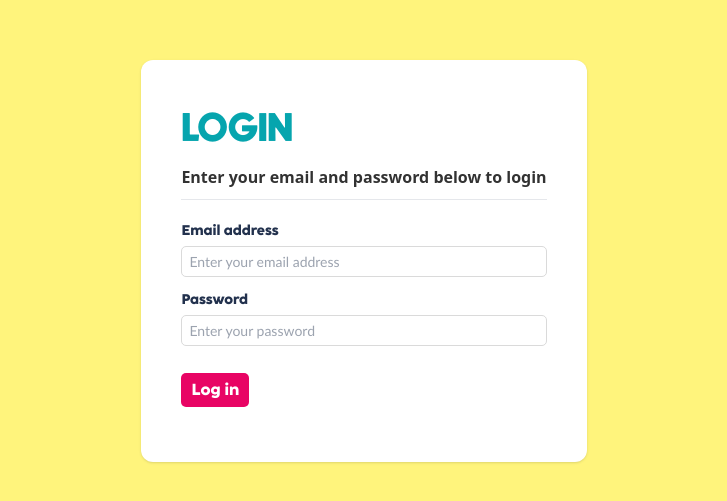
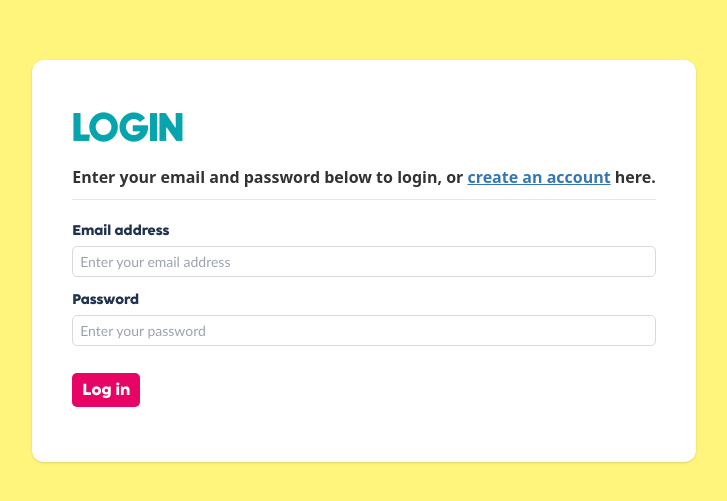
Before and after one commit to Ideapersie/TeamProjec23, a Next.js app in the folder frontend/: page /auth/login in a window 1280 px wide. Shown: the part 139-640 px from the top of the page, without its empty margins (276-1003 px from the left). Built offline with nearby package versions, Linux system fonts and the light colour scheme.

Commit message:
Add link to signup page
I.e. if users do not already have an account on the platform

```diff
--- a/frontend/src/pages/auth/login.tsx
+++ b/frontend/src/pages/auth/login.tsx
@@ -2,6 +2,7 @@ import PageTitle from "@/components/common/text/PageTitle";
 import PageSubtitle from "@/components/common/text/PageSubtitle";
 import {FormEvent, useState} from "react";
 import {useRouter} from "next/router";
+import Link from "next/link";
 
 /**
  * A component for rendering the login page
@@ -64,7 +65,10 @@ export default function LoginPage() {
         <div className={"bg-wahaca-yellow min-h-screen flex"}>
             <div className={"bg-white rounded-xl shadow p-10 m-auto"}>
                 <PageTitle>LOGIN</PageTitle>
-                <PageSubtitle>Enter your email and password below to login</PageSubtitle>
+                <PageSubtitle>Enter your email and password below to login, or <Link
+                    href={"/auth/signup"}
+                    className={"underline text-wahaca-blue"}
+                >create an account</Link> here.</PageSubtitle>
                 <hr/>
 
                 <form onSubmit={handleLogin} className={"flex flex-col gap-3 mt-5"}>
```
